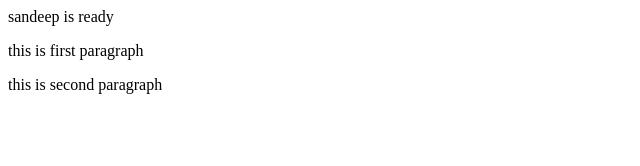
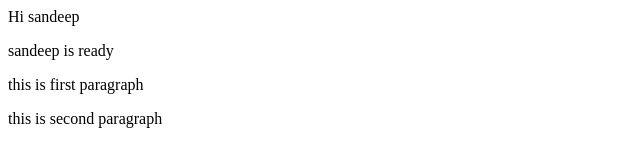
Before and after one commit to sandeepgithub1234/MyCoolNodeApp, a plain HTML site: page login.html in a window 1280 px wide. Shown: the whole page, without its empty margins (0-640 px from the left). Drawn offline with Linux system fonts and the light colour scheme.

Commit message:
this is last commit

```diff
--- a/login.html
+++ b/login.html
@@ -3,6 +3,7 @@
 <title> login to page</title>
 </head>
 <body>
+<h>Hi sandeep</h>
 <p> sandeep is ready</p>
 <p> this is first paragraph</p>
 <p> this is second paragraph</p>
```
